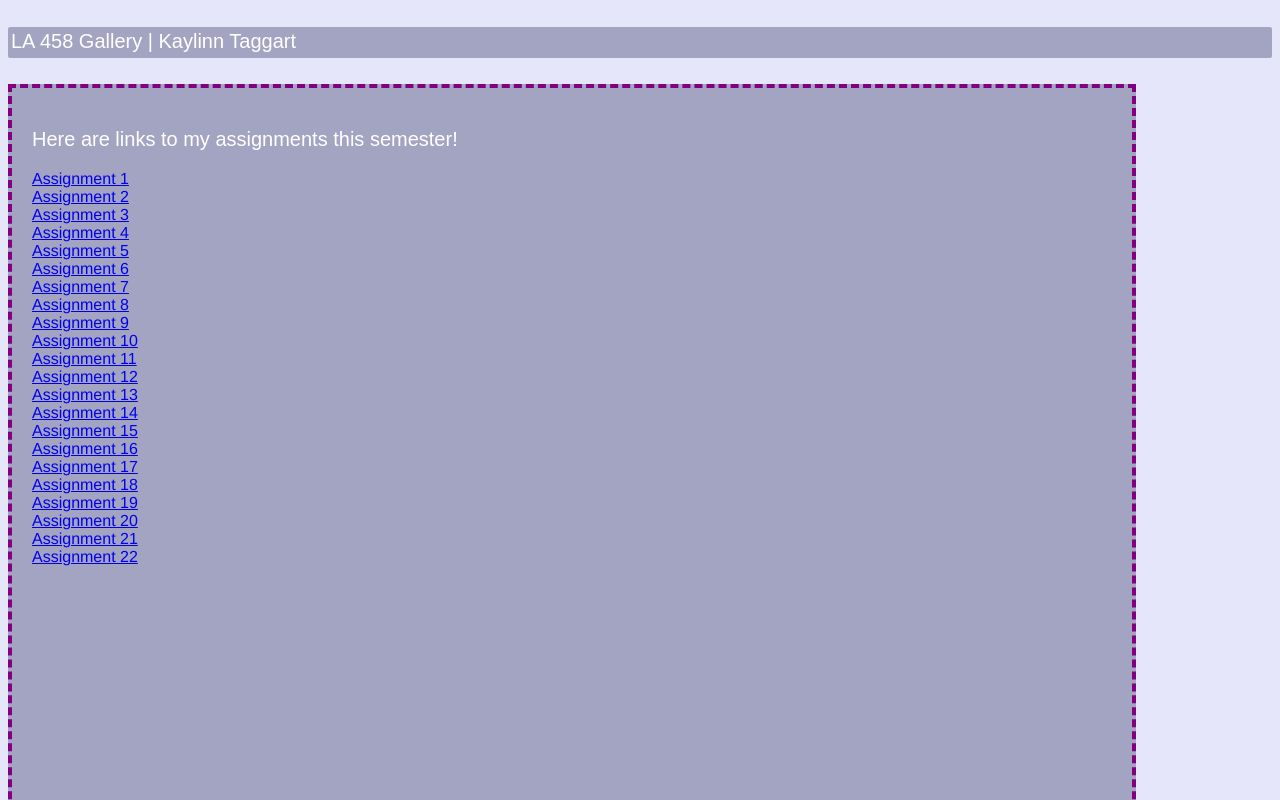
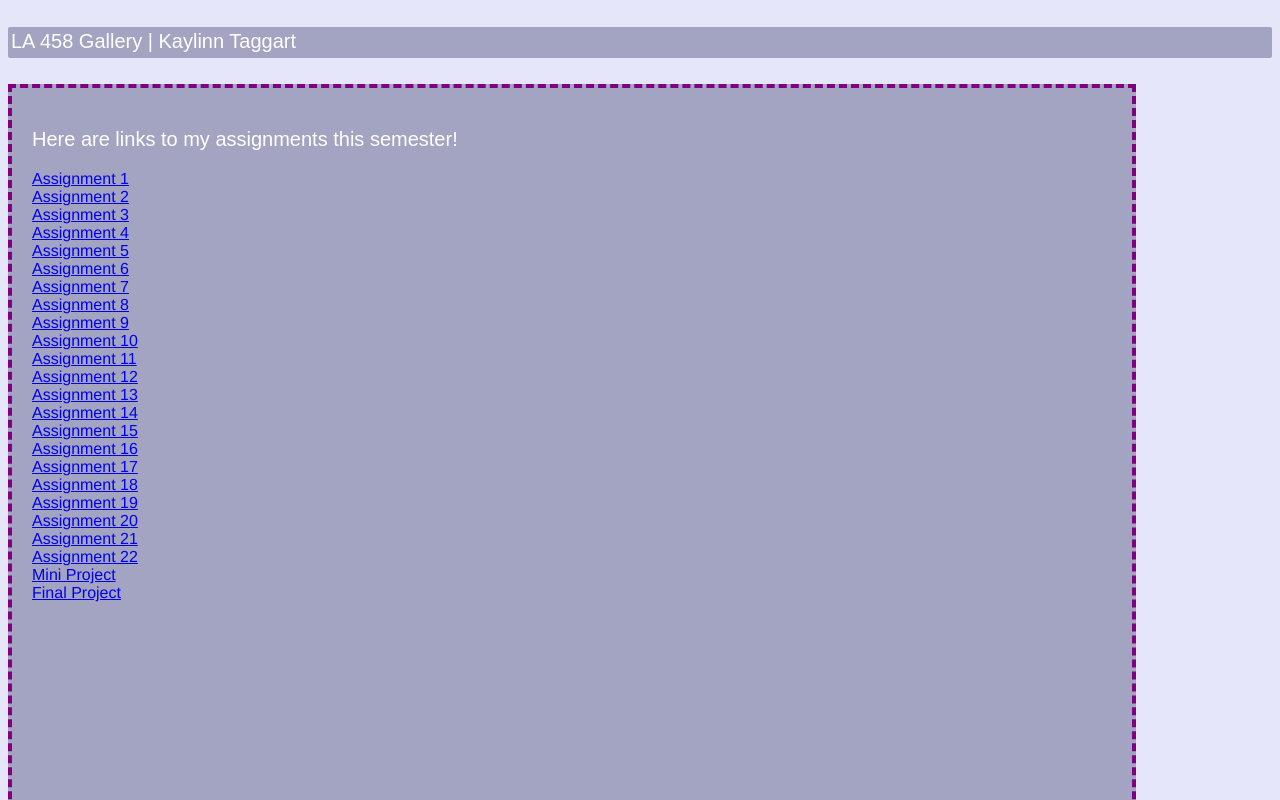
Before and after one commit to Kaylinn/la458_Taggart, a plain HTML site: page Gallery/jsbin.puwowan.2.html in a window 1280 px wide. Shown: the top 800 px of the page. Drawn offline with nearby package versions, Linux system fonts and the light colour scheme.

Commit message:
Added Mini Project and Final Project

```diff
--- a/Gallery/jsbin.puwowan.2.html
+++ b/Gallery/jsbin.puwowan.2.html
@@ -127,6 +127,8 @@ p{
             <a href="https://jsbin.com/sifuba/1/edit?html,output">Assignment 20</a><br>
             <a href="https://kaylinn.github.io/la458_Taggart/assign2/">Assignment 21</a><br>
             <a href="https://kaylinn.github.io/la458_Taggart/assign2/">Assignment 22</a><br>
+	  <a href="https://jsbin.com/ticoyiz/1/edit?html,css,js,output">Mini Project</a><br>
+	  <a href="https://kaylinn.github.io/la458_Taggart/FinalProj/jsbin.sodahig.3.html">Final Project</a><br>
 
 <br><br>
 
```
